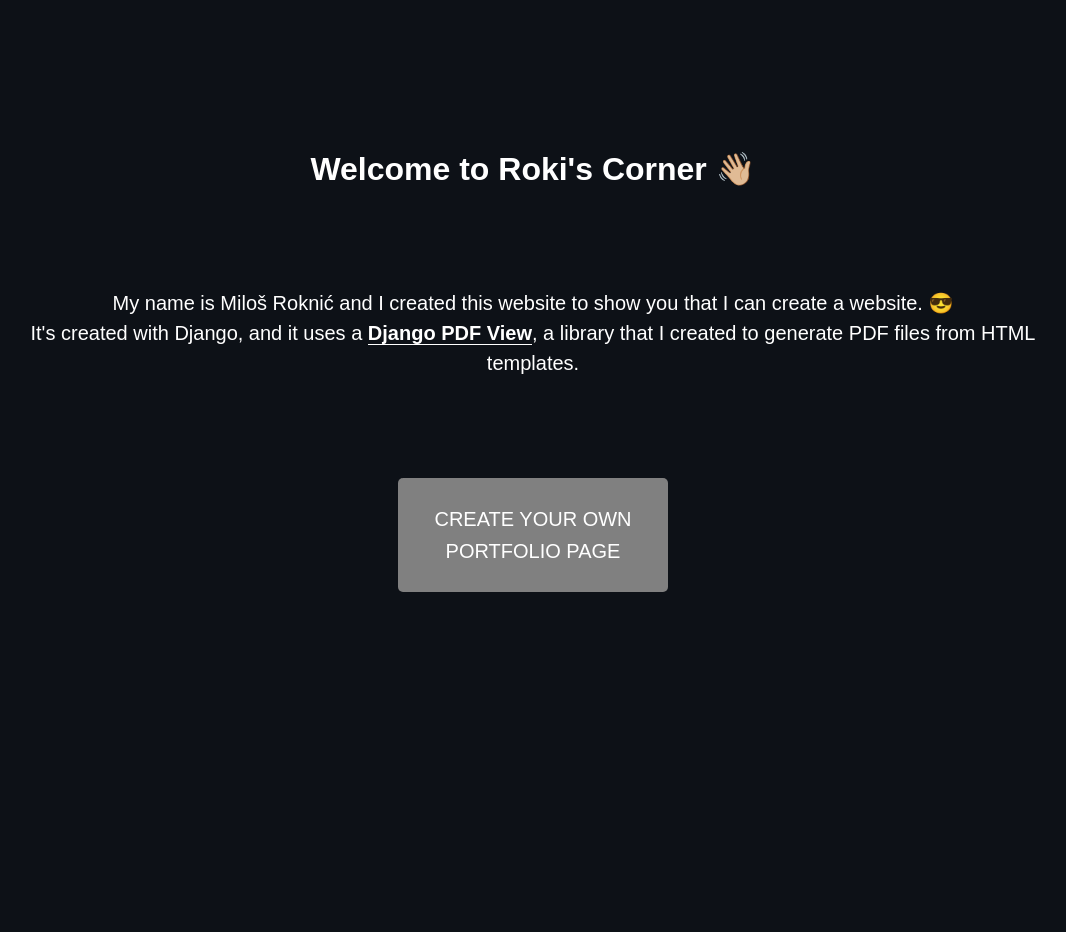
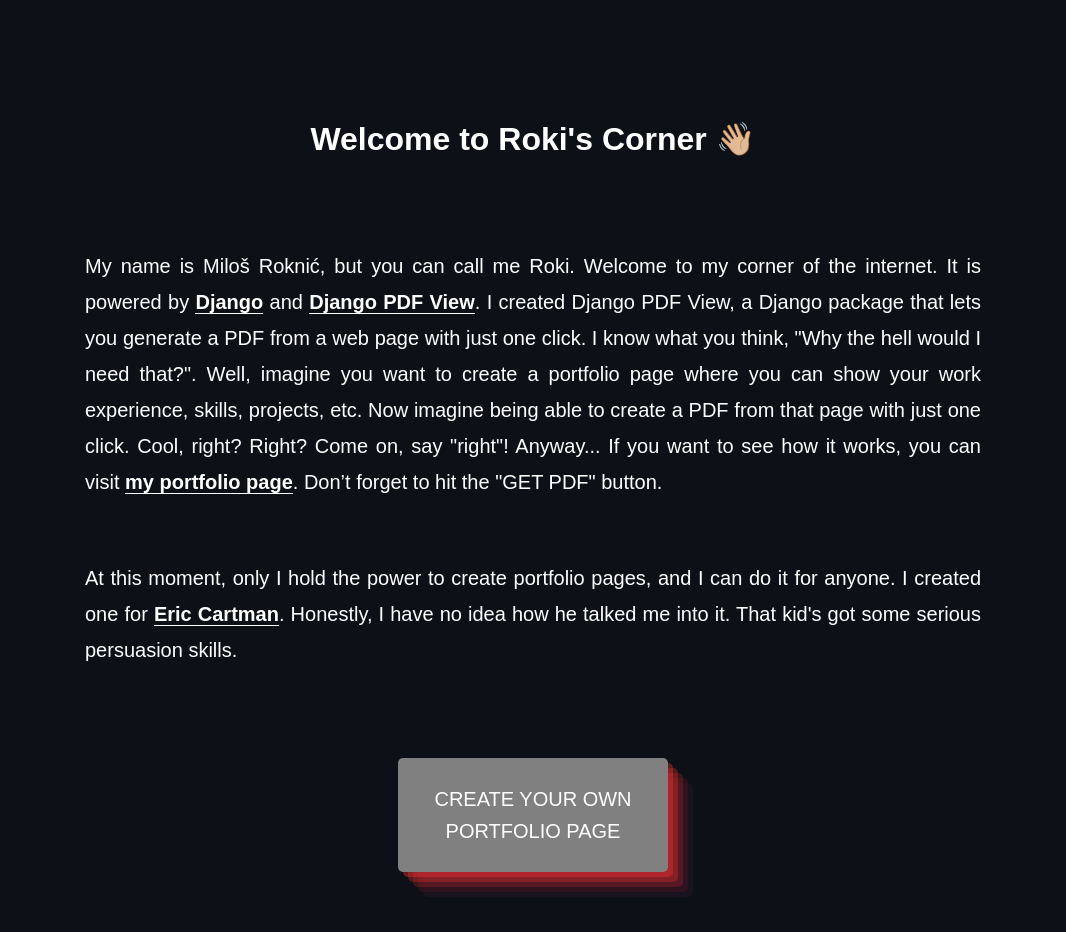
Before and after one commit to roknicmilos/rokis-portfolio, a Django app: page / in a window 1280 px wide. Shown: the whole page, without its empty margins (107-1173 px from the left). Before the commit the page ends 592 px from the top, so only its background shows below. Run offline with Django 5.2, Linux system fonts and the light colour scheme.

Commit message:
Add introduction text to index page

```diff
--- a/static/css/index.css
+++ b/static/css/index.css
@@ -8,7 +8,13 @@ body {
 
 h1 {
     text-align: center;
-    margin: 150px 0 50px 0;
+    margin: 120px auto 60px auto;
+    width: 80%;
+
+    @media only screen and (max-width: 768px) {
+        margin-top: 70px;
+        width: 280px;
+    }
 }
 
 main {
@@ -17,11 +23,15 @@ main {
 }
 
 .introduction {
-    width: 80%;
-    margin: 50px auto;
-    text-align: center;
+    width: 70%;
+    margin: 30px auto;
+    text-align: justify;
     font-size: 20px;
-    line-height: 1.5;
+    line-height: 1.8;
+
+    @media only screen and (max-width: 768px) {
+        width: 85%;
+    }
 }
 
 .introduction a {
@@ -33,7 +43,7 @@ main {
 
 .create-portfolio-button {
     position: relative;
-    margin: 50px auto;
+    margin: 60px auto;
     padding: 25px 35px;
     background-color: grey;
     border-radius: 5px;
@@ -41,14 +51,18 @@ main {
     max-width: 200px;
     line-height: 1.6;
     color: white;
-    text-decoration: none;
     text-align: center;
     cursor: pointer;
+    box-shadow: rgba(240, 46, 46, 0.4) 5px 5px,
+    rgba(240, 46, 46, 0.3) 10px 10px,
+    rgba(240, 46, 46, 0.2) 15px 15px,
+    rgba(240, 46, 46, 0.1) 20px 20px,
+    rgba(240, 46, 170, 0.05) 25px 25px;
 }
 
 .create-portfolio-button__tooltip-text {
     visibility: hidden;
-    width: 150px; /* Adjust the width as needed */
+    width: 180px; /* Adjust the width as needed */
     height: 50px;
     display: flex;
     justify-content: center;
@@ -60,9 +74,9 @@ main {
     padding: 5px;
     position: absolute;
     z-index: 1;
-    bottom: 105%; /* Position the tooltip above the text */
+    bottom: 110%; /* Position the tooltip above the text */
     left: 50%;
-    margin-left: -80px; /* Center the tooltip */
+    margin-left: -95px; /* Center the tooltip */
     opacity: 0;
     transition: opacity 0.3s;
 }
--- a/templates/index.html
+++ b/templates/index.html
@@ -15,19 +15,56 @@
 <main>
     <h1>{% trans "Welcome to Roki's Corner" %} 👋🏼</h1>
     <p class="introduction">
-        My name is Miloš Roknić and I created this website to show
-        you that I can create a website. 😎
-        <br/>
-        It's created with Django, and it uses a
-        <a href="https://pypi.org/project/django-pdf-view/">Django PDF View</a>,
-        a library that I created to generate PDF files from HTML templates.
+        {% blocktrans %}
+            My name is Miloš Roknić, but you can call me Roki.
+            Welcome to my corner of the internet.
+        {% endblocktrans %}
+        {% blocktrans %}
+            It is powered by <a href="https://www.djangoproject.com/">Django</a>
+            and <a href="https://pypi.org/project/django-pdf-view/">Django PDF View</a>.
+        {% endblocktrans %}
+        {% blocktrans %}
+            I created Django PDF View, a Django package that lets you generate
+            a PDF from a web page with just one click.
+        {% endblocktrans %}
+        {% blocktrans %}
+            I know what you think, "Why the hell would I need that?".
+        {% endblocktrans %}
+        {% blocktrans %}
+            Well, imagine you want to create a portfolio page where you can show
+            your work experience, skills, projects, etc.
+        {% endblocktrans %}
+        {% blocktrans %}
+            Now imagine being able to create a PDF from that page with just one
+            click. Cool, right? Right? Come on, say "right"!
+        {% endblocktrans %}
+        {% url 'cv:index' 'roknic-milos' as my_portfolio_url %}
+        {% blocktrans with profile_url=my_portfolio_url %}
+            Anyway... If you want to see how it works, you can visit
+            <a href="{{ profile_url }}">my portfolio page</a>. Don’t forget to
+            hit the "GET PDF" button.
+        {% endblocktrans %}
     </p>
-    <a class="create-portfolio-button" href="#">
+    <p class="introduction">
+        {% blocktrans with cartman_portfolio_url=cartman_portfolio_url %}
+            At this moment, only I hold the power to create portfolio pages,
+            and I can do it for anyone.
+        {% endblocktrans %}
+        {% url 'cv:index' 'eric-cartman' as cartman_portfolio_url %}
+        {% blocktrans with cartman_portfolio_url=cartman_portfolio_url %}
+            I created one for
+            <a href="{{ cartman_portfolio_url }}">Eric Cartman</a>.
+            Honestly, I have no idea how he talked me into it. That kid's got
+            some serious persuasion skills.
+        {% endblocktrans %}
+    </p>
+
+    <div class="create-portfolio-button">
         {% trans "Create your own portfolio page"|upper %}
         <span class="create-portfolio-button__tooltip-text">
-            {% trans "Coming soon" %}
+            {% trans "Coming soon"|upper %}
         </span>
-    </a>
+    </div>
 </main>
 </body>
 </html>
```
